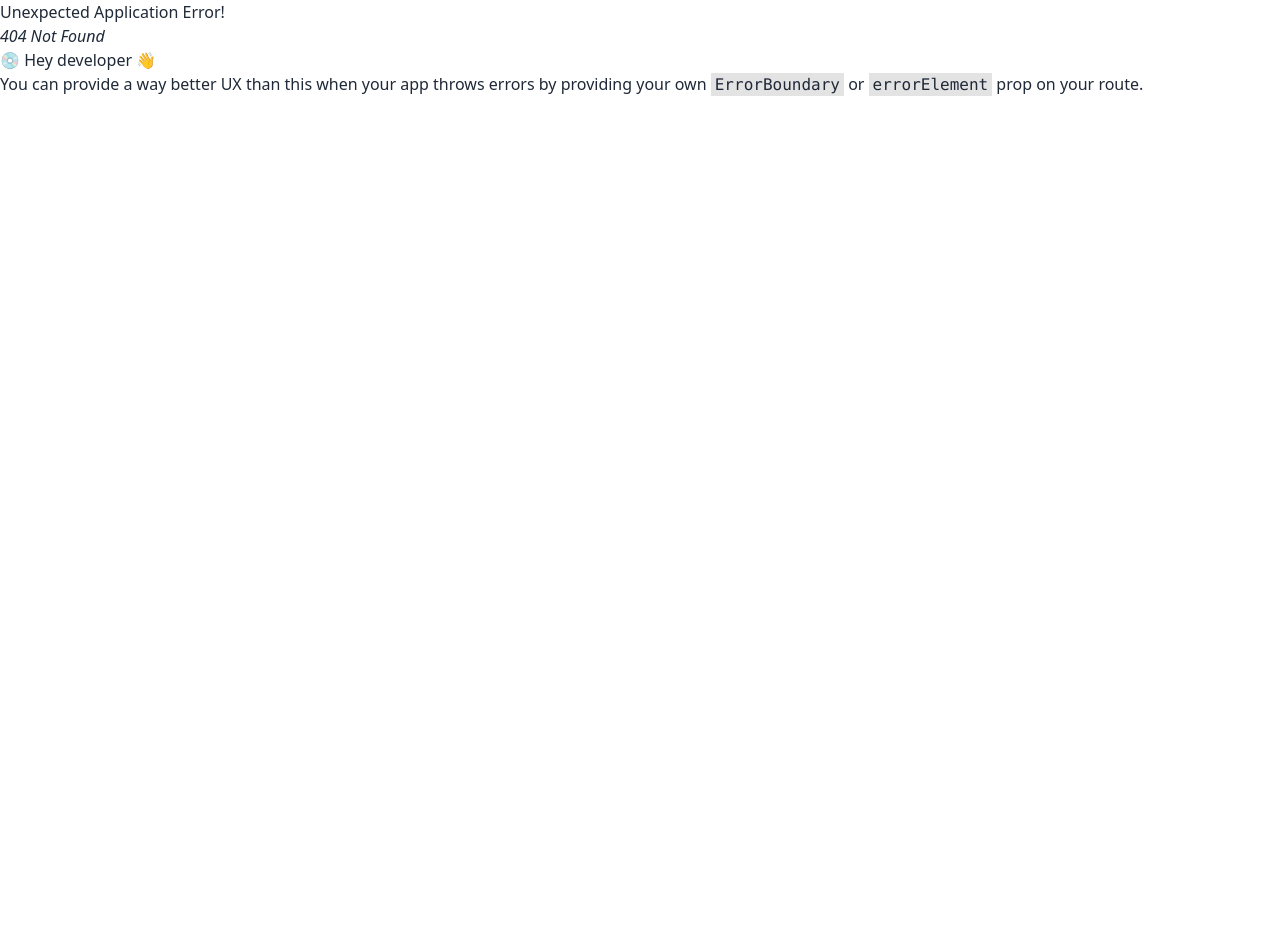
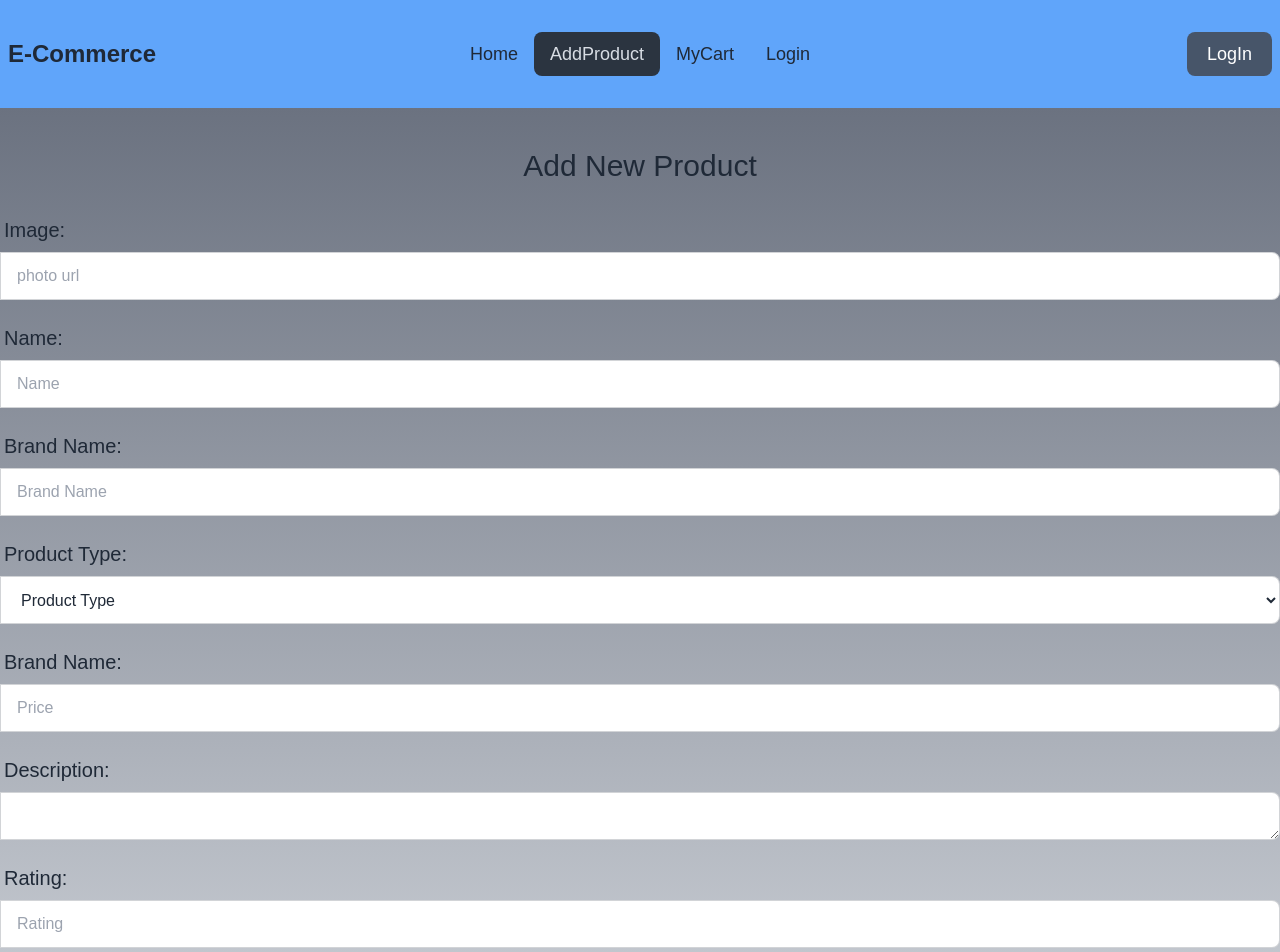
Before and after one commit to antubhatta/retail-ecommerce-assignment-10-client, a React (Vite) app: page /addProduct in a window 1280 px wide. Before the commit this address had no page. Shown: the top 952 px of the page. Before the commit the page ends 800 px from the top, so only its background shows below. Built offline with nearby package versions, Linux system fonts and the light colour scheme.

Commit message:
sucessfully added a add product page

```diff
--- a/src/Components/Navbar.jsx
+++ b/src/Components/Navbar.jsx
@@ -14,7 +14,7 @@ const Navbar = () => {
     const navLinks = <>
         <li><NavLink to="/">Home</NavLink></li>
         <li><NavLink to="/addProduct">AddProduct</NavLink></li>
-        <li><NavLink to="/addProduct">MyCart</NavLink></li>
+        <li><NavLink to="/myCart">MyCart</NavLink></li>
         <li><NavLink to="/login">Login</NavLink></li>
 
         {/* {
--- /dev/null
+++ b/src/Pages/AddProduct/AddProduct.jsx
@@ -0,0 +1,111 @@
+const AddProduct = () => {
+  return (
+    <div className=" bg-gradient-to-b from-gray-500 to-gray-300">
+      <h3 className="container mx-auto text-xl md:text-3xl pt-10 mb-6 text-center">
+        Add New Product
+      </h3>
+
+      <form className="container mx-auto">
+        <div className="form-control md:w-full mb-4">
+          <label className="label">
+            <span className="label-text text-base md:text-xl">Image:</span>
+          </label>
+          <label className="input-group">
+            <input
+              type="text"
+              name="photo"
+              placeholder="photo url"
+              className="input input-bordered w-full rounded-lg"
+            />
+          </label>
+        </div>
+        <div className="form-control md:w-full mb-4">
+          <label className="label">
+            <span className="label-text text-base md:text-xl">Name:</span>
+          </label>
+          <label className="input-group">
+            <input
+              type="text"
+              name="name"
+              placeholder="Name"
+              className="input input-bordered w-full rounded-lg"
+            />
+          </label>
+        </div>
+        <div className="form-control md:w-full mb-4">
+          <label className="label">
+            <span className="label-text text-base md:text-xl">Brand Name:</span>
+          </label>
+          <label className="input-group">
+            <input
+              type="text"
+              name="brand name"
+              placeholder="Brand Name"
+              className="input input-bordered w-full rounded-lg"
+            />
+          </label>
+        </div>
+        <div className="form-control md:w-full mb-4">
+          <label className="label">
+            <span className="label-text text-base md:text-xl">Product Type:</span>
+          </label>
+          <label className="input-group">
+            <select
+              name="type"
+              className="input input-bordered w-full rounded-lg"
+            >
+            <option value="" disabled selected>Product Type</option>
+              <option value="Amazon">Amazon</option>
+              <option value="Walmart">Walmart</option>
+              <option value="Alibaba">Alibaba</option>
+              <option value="eBay">eBay</option>
+              <option value="Target">Target</option>
+              <option value="Best Buy">Best Buy</option>
+            </select>
+          </label>
+        </div>
+        <div className="form-control md:w-full mb-4">
+            <label className="label">
+              <span className="label-text text-base md:text-xl">Brand Name:</span>
+            </label>
+            <label className="input-group">
+              <input
+                type="text"
+                name="price"
+                placeholder="Price"
+                className="input input-bordered w-full rounded-lg"
+              />
+            </label>
+          </div>
+          <div className="form-control md:w-full mb-4">
+            <label className="label">
+              <span className="label-text text-base md:text-xl">Description:</span>
+            </label>
+            <label className="input-group">
+              <textarea name="description" className="input input-bordered w-full rounded-lg"></textarea>
+            </label>
+          </div>
+          <div className="form-control md:w-full mb-4">
+            <label className="label">
+              <span className="label-text text-base md:text-xl">Rating:</span>
+            </label>
+            <label className="input-group">
+              <input
+                type="number"
+                name="rating"
+                placeholder="Rating"
+                className="input input-bordered w-full rounded-lg"
+              />
+            </label>
+          </div>
+          <input
+          type="submit"
+          value="Add Product"
+          className="btn mt-8 btn-block px-5 py-4 mb-14 bg-[#D2B48C]"
+        />
+      </form>
+    </div>
+  );
+};
+
+export default AddProduct;
--- a/src/Pages/Home/Banner.jsx
+++ b/src/Pages/Home/Banner.jsx
@@ -1,10 +1,22 @@
-
+import banner from "../../assets/ecommerce.webp"
 
 const Banner = () => {
     return (
-        <div>
-            <h3>This is a banner section</h3>
-        </div>
+        <div className="relative md:h-[90vh] ">
+        <img className="h-full object-cover w-full" src={banner} alt="" />
+        <div className="md:absolute top-0 left-0 w-full h-full">
+            <div className=" absolute inset-0 bg-black h-full opacity-50"></div>
+                <div className="flex absolute z-10 inset-0 flex-col items-center justify-center ">
+
+                        <h3 className="text-xl lg:text-2xl mt-3 text-white font-medium"> Discover a World of Style and Convenience</h3>
+                        <h3 className="text-2xl lg:text-8xl mt-3 font-bold text-white">E-Commerce</h3>
+                        <p className="text-xl lg:text-2xl  text-white mt-3 font-medium"> Shop our latest collection and experience the best in retail therapy.</p>
+                </div>
+                </div>
+
+
+
+    </div>
     );
 };
 
--- a/src/main.jsx
+++ b/src/main.jsx
@@ -8,6 +8,7 @@ import {
   RouterProvider,
 } from "react-router-dom";
 import Root from './Layout/Root';
+import AddProduct from './Pages/AddProduct/AddProduct';
 
 const router = createBrowserRouter([
   {
@@ -18,6 +19,10 @@ const router = createBrowserRouter([
         path: "/",
         element: <Home></Home>,
       },
+      {
+        path: "/addProduct",
+        element: <AddProduct></AddProduct>
+      }
 
     ]
   },
```
Also changed, not shown: src/assets/ecommerce.webp (added).
